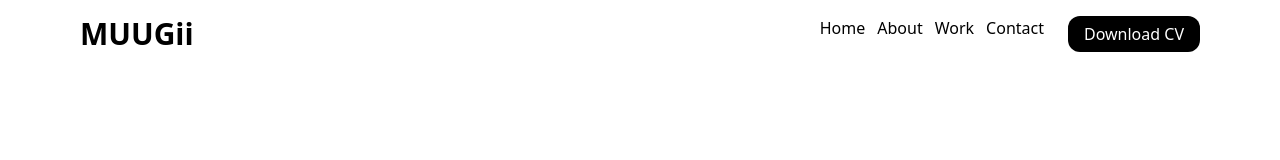
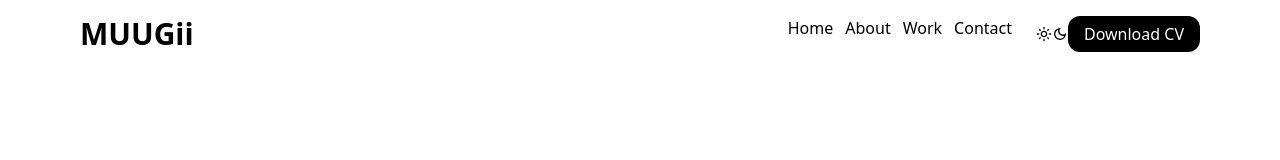
Before and after one commit to Muugii9902/portfolio, a Next.js app: page / in a window 1280 px wide. Shown: the top 160 px of the page. Built offline with nearby package versions, Linux system fonts and the light colour scheme.

Commit message:
portfolio

```diff
--- a/package.json
+++ b/package.json
@@ -10,6 +10,7 @@
   },
   "dependencies": {
     "next": "14.2.5",
+    "next-themes": "^0.3.0",
     "react": "^18",
     "react-dom": "^18",
     "react-icons": "^5.2.1"
--- /dev/null
+++ b/src/components/About/work/work.jsx
@@ -0,0 +1,13 @@
+const Workcard = () => {
+  return (
+    <div>
+      <div>
+        <img src="" alt="" />
+      </div>
+      <div>
+        <h1></h1>
+        <p></p>
+      </div>
+    </div>
+  );
+};
--- /dev/null
+++ b/src/components/cards/CardExperienceList.jsx
@@ -0,0 +1,14 @@
+import { cardData } from "./cardData";
+import CardExperience from "./CardExperience";
+
+const CardExperienceList = () => {
+  return (
+    <div>
+      {cardData.map((a) => (
+        <CardExperience data={a} />
+      ))}
+    </div>
+  );
+};
+
+export default CardExperienceList;
--- a/src/components/experiences/cardData.jsx
+++ b/src/components/cards/cardData.jsx
@@ -1,4 +1,4 @@
-const CardData = [
+export const cardData = [
   {
     images: <img src="/image/Group.png" alt="logo" />,
     title: "Sr. Frontend Developer",
@@ -24,5 +24,3 @@ const CardData = [
     dates: "Dec 2015 - May 2017",
   },
 ];
-
-export default CardData;
--- a/src/components/header/nav-buttons.jsx
+++ b/src/components/header/nav-buttons.jsx
@@ -1,6 +1,15 @@
+import { useState } from "react";
+import { MdOutlineLightMode } from "react-icons/md";
+import { MdOutlineDarkMode } from "react-icons/md";
+
 const NavButtons = () => {
+  const [theme, settheme] = useState(true);
   return (
-    <div>
+    <div className="flex items-center">
+      {theme}
+      <MdOutlineLightMode />
+      <MdOutlineDarkMode />
+
       <button className="py-[6px] px-4 bg-black text-white rounded-xl">
         Download CV
       </button>
--- a/src/pages/index.jsx
+++ b/src/pages/index.jsx
@@ -1,12 +1,14 @@
 import Image from "next/image";
 import { Inter } from "next/font/google";
+import { ThemeProvider } from "next-themes";
 
 import Hero from "@/components/hero/hero";
 import About from "@/components/About/about";
 import Container from "@/components/skills/container";
 
 import CardExperience from "@/components/cards/cardExperience";
-import CardData from "@/components/experiences/cardData";
+import CardData from "@/components/cards/cardData";
+import CardExperienceList from "@/components/cards/CardExperienceList";
 
 const inter = Inter({ subsets: ["latin"] });
 
@@ -16,14 +18,7 @@ export default function Home() {
       <Hero />
       <About />
       <Container />
-
-      {CardData.map((a) => {
-        return (
-          <div>
-            <CardExperience data={a} />
-          </div>
-        );
-      })}
+      <CardExperienceList />
     </main>
   );
 }
--- a/tailwind.config.js
+++ b/tailwind.config.js
@@ -1,5 +1,6 @@
 /** @type {import('tailwindcss').Config} */
 module.exports = {
+  darkMode: "class",
   content: [
     "./src/pages/**/*.{js,ts,jsx,tsx,mdx}",
     "./src/components/**/*.{js,ts,jsx,tsx,mdx}",
```
Also changed, not shown: 1 other file (tests, documents, lock files or other folders).
